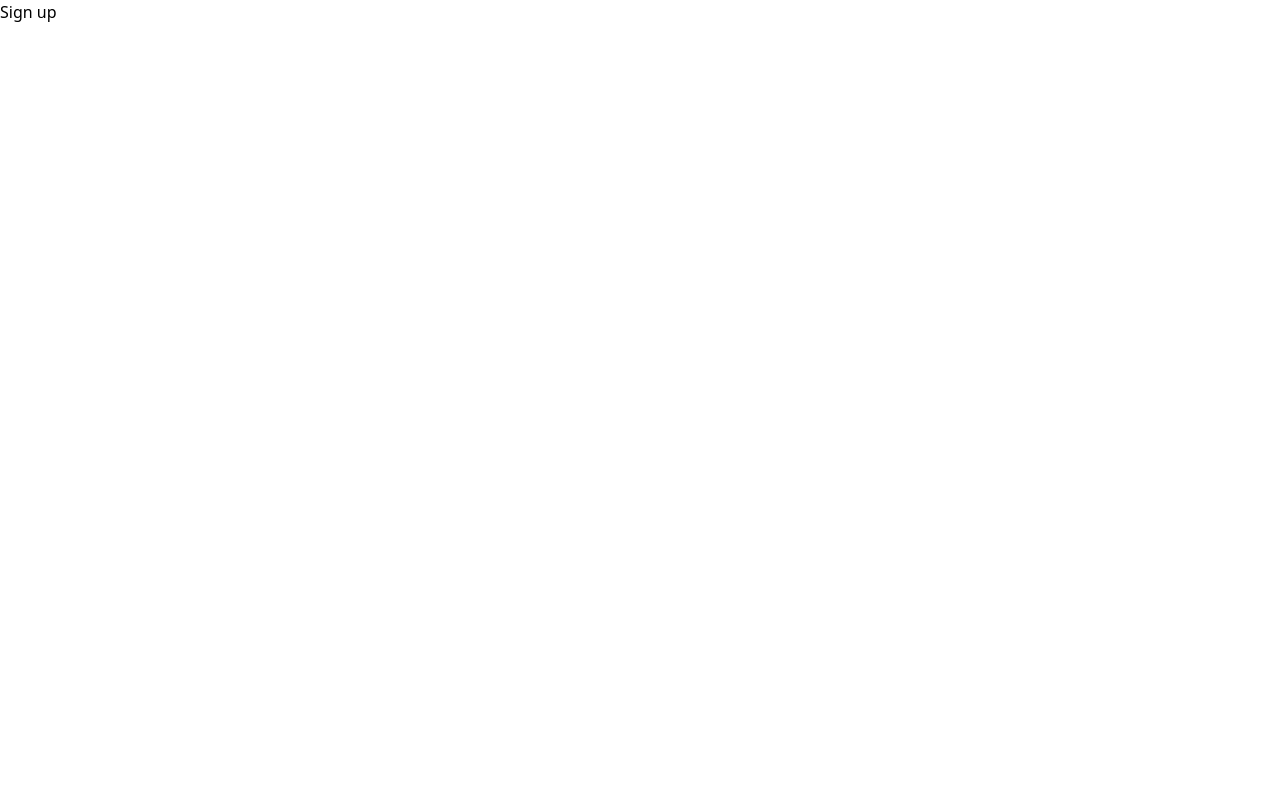
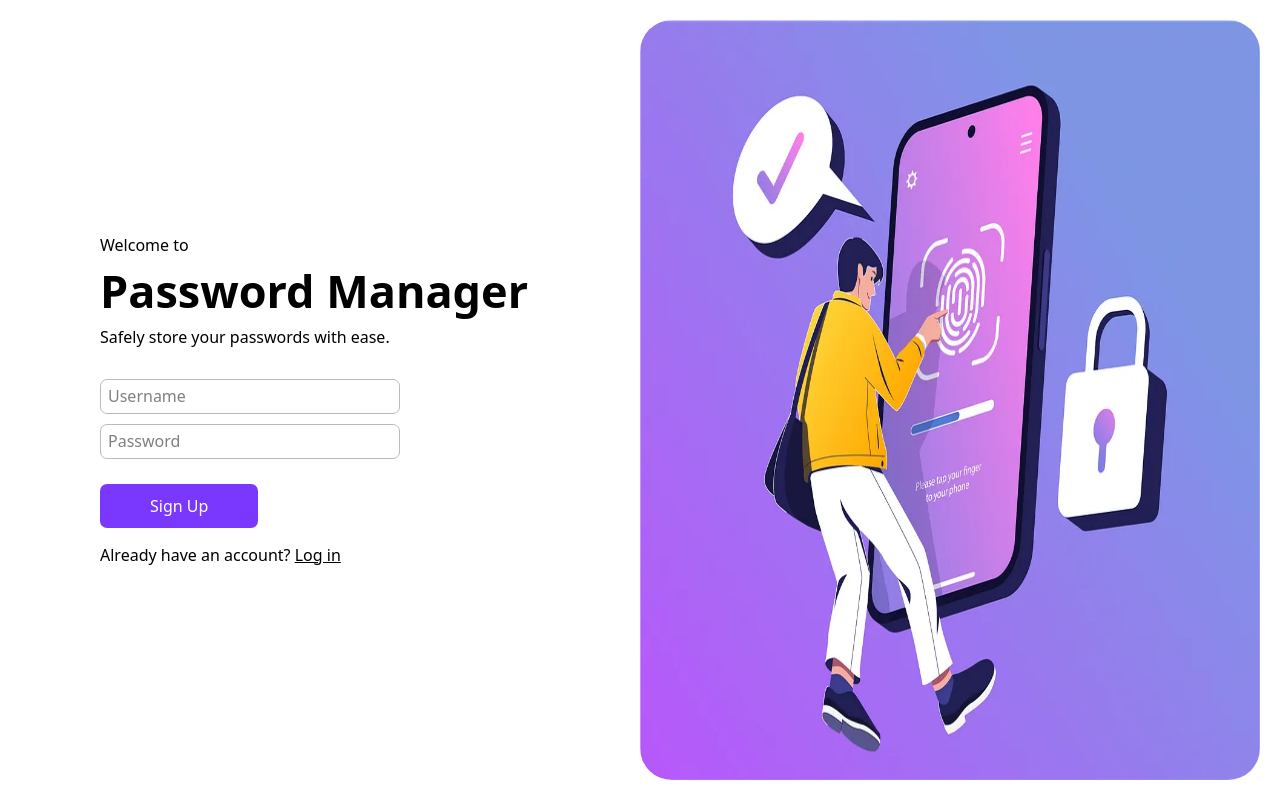
Before and after one commit to GeorgiosDrivas/password-manager, a Next.js app: page /signup in a window 1280 px wide. Built offline with nearby package versions, Linux system fonts and the light colour scheme.

Commit message:
feat: Signup page and handle routing with AuthLayout

```diff
--- a/src/app/globals.css
+++ b/src/app/globals.css
@@ -6,7 +6,7 @@
 
 form {
   width: 300px;
-  margin-top: 50px;
+  margin-top: 30px;
 }
 
 input {
--- a/src/app/page.tsx
+++ b/src/app/page.tsx
@@ -1,24 +1,18 @@
-import Image from "next/image";
+import Link from "next/link";
+import AuthLayout from "../components/AuthLayout";
 
-export default function Home() {
+export default function Login() {
   return (
-    <>
-      <div className="grid grid-cols-2 h-screen p-5">
-        <section
-          id="login-section"
-          className="flex justify-center items-start flex-col"
-        >
+    <AuthLayout>
       <div>
-            <span>Welcome to</span>
+        <span>Welcome back to</span>
         <h1 className="font-bold">Password Manager</h1>
-            <span>Safely store your passwords with ease.</span>
+        <span>Login to manage your passwords.</span>
       </div>
       <form>
         <div>
           <input
             type="text"
-                id="username"
-                name="username"
             placeholder="Username"
             required
             className="w-full"
@@ -27,8 +21,6 @@ export default function Home() {
         <div>
           <input
             type="password"
-                id="password"
-                name="password"
             placeholder="Password"
             required
             className="w-full"
@@ -38,17 +30,12 @@ export default function Home() {
           Login
         </button>
       </form>
-          <span id="signup-link">
-            Don't hane an account?{" "}
-            <a href="/signup" className="underline">
+      <span>
+        Don&apos;t have an account?{" "}
+        <Link href="/signup" className="underline">
           Sign up for free
-            </a>
+        </Link>
       </span>
-        </section>
-        <section className="relative w-full h-full rounded-4xl overflow-hidden">
-          <Image src={"/login_img.webp"} alt="Login Image" fill />
-        </section>
-      </div>
-    </>
+    </AuthLayout>
   );
 }
--- a/src/app/signup/page.tsx
+++ b/src/app/signup/page.tsx
@@ -1,7 +1,41 @@
+import AuthLayout from "@/src/components/AuthLayout";
+import Link from "next/link";
+
 export default function Signup() {
   return (
-    <>
-      <h1>Sign up</h1>
-    </>
+    <AuthLayout>
+      <div>
+        <span>Welcome to</span>
+        <h1 className="font-bold">Password Manager</h1>
+        <span>Safely store your passwords with ease.</span>
+      </div>
+      <form>
+        <div>
+          <input
+            type="text"
+            placeholder="Username"
+            required
+            className="w-full"
+          />
+        </div>
+        <div>
+          <input
+            type="password"
+            placeholder="Password"
+            required
+            className="w-full"
+          />
+        </div>
+        <button type="submit" className="cursor-pointer">
+          Sign Up
+        </button>
+      </form>
+      <span>
+        Already have an account?{" "}
+        <Link href="/" className="underline">
+          Log in
+        </Link>
+      </span>
+    </AuthLayout>
   );
 }
--- /dev/null
+++ b/src/components/AuthLayout.tsx
@@ -0,0 +1,16 @@
+import { ReactNode } from "react";
+import LandingImage from "./LandingImage";
+
+export default function AuthLayout({ children }: { children: ReactNode }) {
+  return (
+    <div className="grid grid-cols-2 h-screen p-5">
+      <section
+        id="login-section"
+        className="flex justify-center items-start flex-col"
+      >
+        {children}
+      </section>
+      <LandingImage />
+    </div>
+  );
+}
--- /dev/null
+++ b/src/components/LandingImage.tsx
@@ -0,0 +1,9 @@
+import Image from "next/image";
+
+export default function LandingImage() {
+  return (
+    <section className="relative w-full h-full rounded-4xl overflow-hidden">
+      <Image src={"/login_img.webp"} alt="Login Image" fill />
+    </section>
+  );
+}
```
Lines whose indentation alone changed are shown as unchanged.
